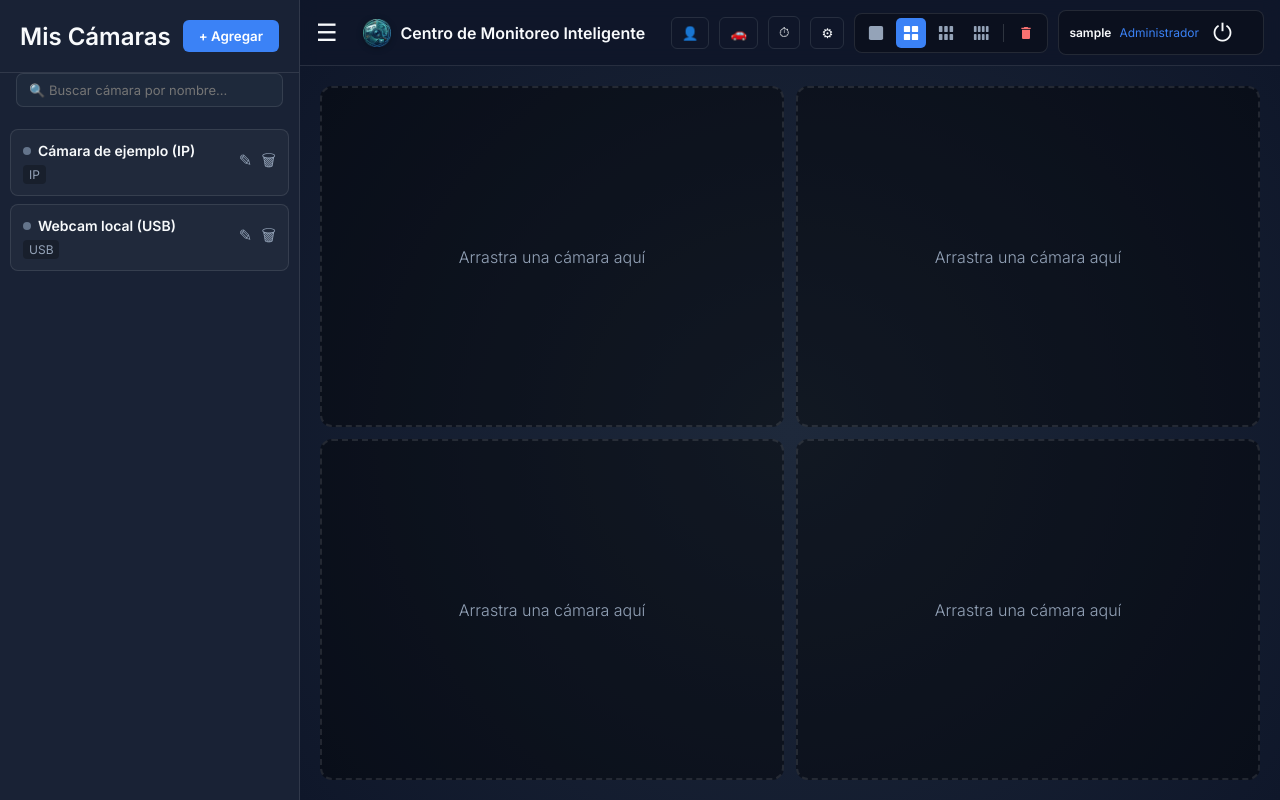
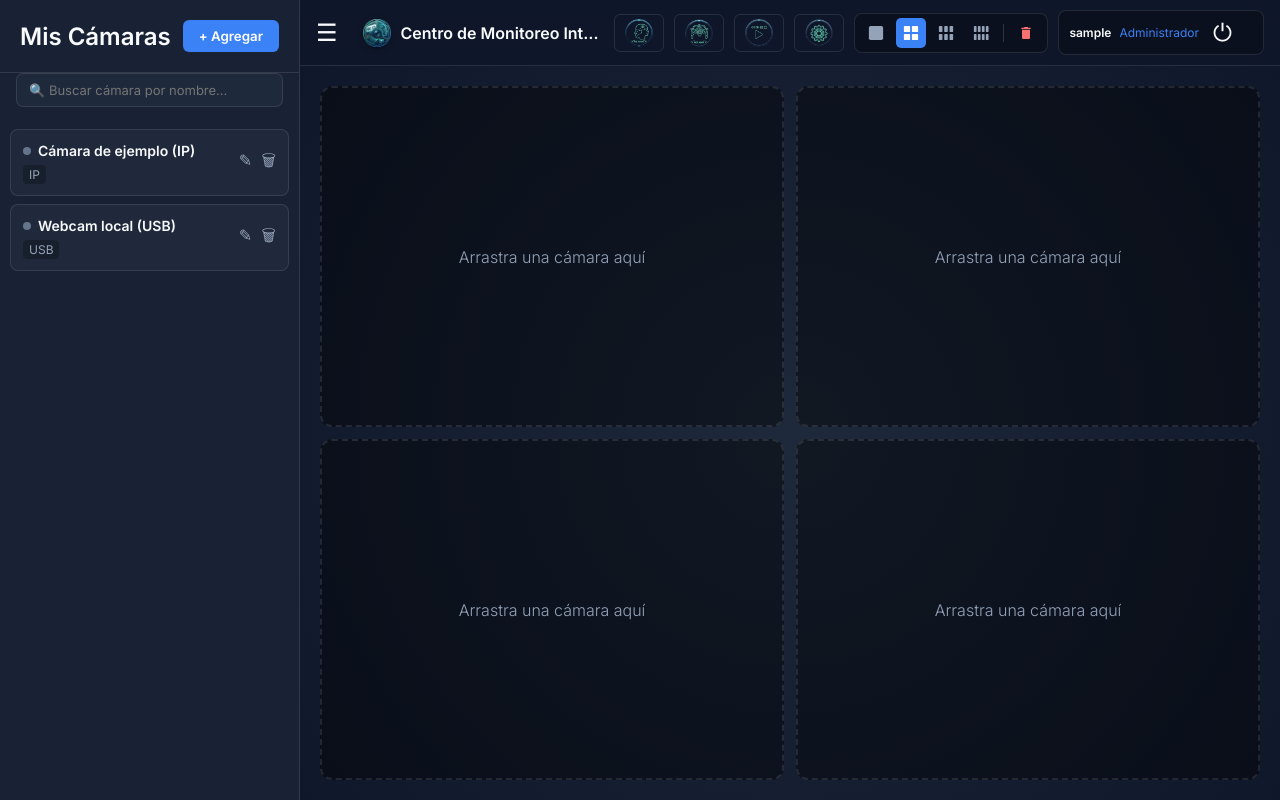
Before and after one commit to ralolopez117-arch/Reconocimiento-facial-y-ALPR-, a Flask app: page / in a window 1280 px wide. Run offline with Flask 3, Linux system fonts and the light colour scheme; the visitor is signed in with stand-in values (Sample User, id 1).

Commit message:
Sustituir por iconos propios los emojis de las cuatro funciones
Reconocimiento facial, placas, grabaciones y configuración pasan a usar las
insignias del proyecto, tanto en los botones de la barra como en el título de
su ventana. Los originales quedan en assets/ y de ellos salen versiones de
96 px en static/img/, con la misma receta que el logotipo: recortar el margen
transparente, cuadrar y reducir a paleta conservando el alfa. Los 3,9 MB de
material original se quedan en 20 KB.

Se muestran a 28 px, no menos. Llevan mucho detalle interno, rótulos incluidos:
probados a 20 px la línea se perdía y las cuatro se confundían en el mismo
círculo turquesa, justo cuando más falta hacen, porque al estrecharse la barra
se ocultan las etiquetas de texto y el icono queda como única pista. Crecer no
cuesta nada: la altura de la barra la fija la ficha de usuario, no estos
botones, y sigue en 68 px.

Están dibujadas en turquesa luminoso sobre fondo oscuro, que es donde
funcionan. Sobre el tema claro, las dos de trazo más fino resultaban casi
invisibles, así que se les pone detrás el disco oscuro para el que fueron
hechas.

Los botones dejan de llevar el relleno en un atributo style: hacía falta
ajustarlo para acomodar el icono, y en línea no se puede sin recurrir a
!important.

De paso se corrige un choque que introdujo el control de permisos. Ocultaba los
elementos siempre y los revelaba con "display: revert !important", que pisaba
el inline-flex de estos botones y descentraba su icono. Ahora se ocultan solo
cuando falta el permiso, de modo que al concederlo no queda ninguna regla de
display en juego. No hay riesgo de parpadeo al cargar, que es lo que justifica
ese patrón en .admin-only: estas clases las escribe el servidor en el propio
HTML y están puestas desde el primer pintado.

```diff
--- a/static/style.css
+++ b/static/style.css
@@ -660,6 +660,55 @@ body {
     filter: drop-shadow(0 1px 3px rgba(0, 0, 0, 0.35));
 }
 
+/* Iconos de los botones de la barra, en sustitución de los emojis.
+   Son insignias circulares con su propio fondo oscuro, así que no heredan el
+   color del texto: no sirve teñirlas con currentColor como a los SVG. */
+/* 28 px, el mismo tamaño que el logotipo de al lado.
+   Son insignias con mucho detalle interno, rótulos incluidos: a 20 px la línea
+   se perdía y las cuatro se confundían en el mismo círculo turquesa, que es lo
+   contrario de lo que hace falta cuando la barra se estrecha y oculta las
+   etiquetas de texto. Crecer no cuesta nada, porque la altura de la barra la
+   fija la ficha de usuario (48 px), no estos botones. */
+.nav-icon {
+    width: 28px;
+    height: 28px;
+    flex-shrink: 0;
+}
+
+/* Los botones pasan a ser caja flexible para que icono y etiqueta queden
+   centrados entre sí, y para que el hueco entre ambos desaparezca solo cuando
+   la etiqueta se oculta en pantallas estrechas.
+
+   El relleno vertical es menor que el de un .btn-secondary normal para
+   compensar el icono: así la barra mantiene su altura de siempre. */
+.top-nav .btn-secondary {
+    display: inline-flex;
+    align-items: center;
+    gap: 7px;
+    padding: 4px 10px;
+    white-space: nowrap;
+}
+
+/* Las insignias están dibujadas en turquesa luminoso sobre fondo oscuro, que es
+   donde funcionan. Sobre la barra clara, las dos de trazo más fino
+   (reconocimiento facial y placas) quedaban casi invisibles.
+
+   Se les devuelve el fondo para el que fueron hechas: un disco oscuro justo
+   detrás. Encaja sin recortes porque los iconos ya son circulares y llegan al
+   borde del lienzo. */
+:root[data-theme="light"] .nav-icon {
+    background: #0f172a;
+    border-radius: 50%;
+}
+
+/* El mismo icono encabezando la ventana de cada función, donde antes había un
+   emoji. Aquí el título no es una caja flexible, así que el icono se asienta
+   en la línea base y hay que subirlo para centrarlo con el texto. */
+.titulo-icono {
+    vertical-align: -0.45em;
+    margin-right: 8px;
+}
+
 :root[data-theme="light"] .nav-logo {
     filter: drop-shadow(0 1px 3px rgba(15, 23, 42, 0.25));
 }
@@ -744,15 +793,20 @@ body.is-admin .admin-only {
 
 /* Igual que .admin-only, pero según los permisos de la cuenta en vez del rol.
    Ocultar el botón es solo comodidad: el servidor rechaza igualmente la
-   petición de quien no tenga el permiso. */
-.perm-view-recordings,
-.perm-export-recordings {
+   petición de quien no tenga el permiso.
+
+   Se oculta solo cuando FALTA el permiso, en lugar de ocultar siempre y
+   revelar después. Así, cuando el permiso está concedido no queda ninguna
+   regla de display en juego y el elemento conserva el suyo: con el patrón
+   contrario, el "display: revert" necesario para revelarlo pisaba el
+   inline-flex de los botones de la barra y descentraba su icono.
+
+   No hay riesgo de parpadeo al cargar, que es lo que justifica el patrón de
+   .admin-only: estas clases las escribe el servidor en el propio HTML, así
+   que están puestas desde el primer pintado. */
+body:not(.can-view-recordings) .perm-view-recordings,
+body:not(.can-export-recordings) .perm-export-recordings {
     display: none !important;
-}
-
-body.can-view-recordings .perm-view-recordings,
-body.can-export-recordings .perm-export-recordings {
-    display: revert !important;
 }
 
 .user-chip {
--- a/templates/index.html
+++ b/templates/index.html
@@ -37,10 +37,10 @@
                  alt="" width="28" height="28">
             <h1 style="font-size: 1rem; white-space: nowrap; overflow: hidden; text-overflow: ellipsis;">Centro de Monitoreo Inteligente</h1>
             <!-- Compact icon-only buttons for FR and ALPR -->
-            <button id="open-fr-btn" class="btn-secondary" title="Reconocimiento Facial" style="padding: 7px 10px; white-space: nowrap;">👤 <span class="nav-label">Reconocimiento Facial</span></button>
-            <button id="open-alpr-btn" class="btn-secondary" title="Placas (ALPR)" style="padding: 7px 10px; white-space: nowrap;">🚗 <span class="nav-label">Placas (ALPR)</span></button>
-            <button id="open-playback-btn" class="btn-secondary perm-view-recordings" title="Grabaciones" style="padding: 7px 10px; white-space: nowrap;">⏱ <span class="nav-label">Grabaciones</span></button>
-            <button id="open-settings-btn" class="btn-secondary" title="Configuración" style="padding: 7px 10px; white-space: nowrap;">⚙ <span class="nav-label">Configuración</span></button>
+            <button id="open-fr-btn" class="btn-secondary" title="Reconocimiento Facial"><img class="nav-icon" src="{{ url_for('static', filename='img/nav-reconocimiento-facial.png') }}" alt="" width="28" height="28"><span class="nav-label">Reconocimiento Facial</span></button>
+            <button id="open-alpr-btn" class="btn-secondary" title="Placas (ALPR)"><img class="nav-icon" src="{{ url_for('static', filename='img/nav-alpr.png') }}" alt="" width="28" height="28"><span class="nav-label">Placas (ALPR)</span></button>
+            <button id="open-playback-btn" class="btn-secondary perm-view-recordings" title="Grabaciones"><img class="nav-icon" src="{{ url_for('static', filename='img/nav-grabaciones.png') }}" alt="" width="28" height="28"><span class="nav-label">Grabaciones</span></button>
+            <button id="open-settings-btn" class="btn-secondary" title="Configuración"><img class="nav-icon" src="{{ url_for('static', filename='img/nav-configuracion.png') }}" alt="" width="28" height="28"><span class="nav-label">Configuración</span></button>
             <!-- Layout selector + clear button -->
             <div style="display:flex; align-items:center; gap:5px; background: rgba(0,0,0,0.25); padding: 4px 6px; border-radius: 8px; border: 1px solid var(--border-color); flex-shrink: 0;">
                 <button class="layout-btn" data-layout="1" title="1 Cámara">
@@ -132,7 +132,7 @@
     <div class="modal-overlay" id="alpr-modal-overlay">
         <div class="modal alpr-modal">
             <div class="alpr-header">
-                <h3>🚗 Panel de Placas (ALPR)</h3>
+                <h3><img class="nav-icon titulo-icono" src="{{ url_for('static', filename='img/nav-alpr.png') }}" alt="" width="28" height="28">Panel de Placas (ALPR)</h3>
                 <button id="alpr-close" class="btn-icon">×</button>
             </div>
 
@@ -228,7 +228,7 @@
     <div class="modal-overlay" id="fr-modal-overlay">
         <div class="modal alpr-modal">
             <div class="alpr-header">
-                <h3>👤 Reconocimiento Facial</h3>
+                <h3><img class="nav-icon titulo-icono" src="{{ url_for('static', filename='img/nav-reconocimiento-facial.png') }}" alt="" width="28" height="28">Reconocimiento Facial</h3>
                 <button id="fr-close" class="btn-icon">×</button>
             </div>
 
@@ -315,7 +315,7 @@
         <div class="modal playback-modal">
 
             <div class="alpr-header">
-                <h3>⏱ Grabaciones</h3>
+                <h3><img class="nav-icon titulo-icono" src="{{ url_for('static', filename='img/nav-grabaciones.png') }}" alt="" width="28" height="28">Grabaciones</h3>
                 <div class="playback-header-tools">
                     <label for="playback-date" class="playback-date-label">Fecha</label>
                     <input type="date" id="playback-date" class="playback-date">
@@ -475,7 +475,7 @@
     <div class="modal-overlay" id="settings-modal-overlay">
         <div class="modal alpr-modal">
             <div class="alpr-header">
-                <h3>⚙ Configuración</h3>
+                <h3><img class="nav-icon titulo-icono" src="{{ url_for('static', filename='img/nav-configuracion.png') }}" alt="" width="28" height="28">Configuración</h3>
                 <button id="settings-close" class="btn-icon">×</button>
             </div>
 
```
Also changed, not shown: assets/README.md, assets/alpr.png (added), assets/configuracion.png (added), assets/grabaciones.png (added), assets/reconocimiento_facial.png (added), static/img/nav-alpr.png (added), static/img/nav-configuracion.png (added), static/img/nav-grabaciones.png (added), static/img/nav-reconocimiento-facial.png (added).
